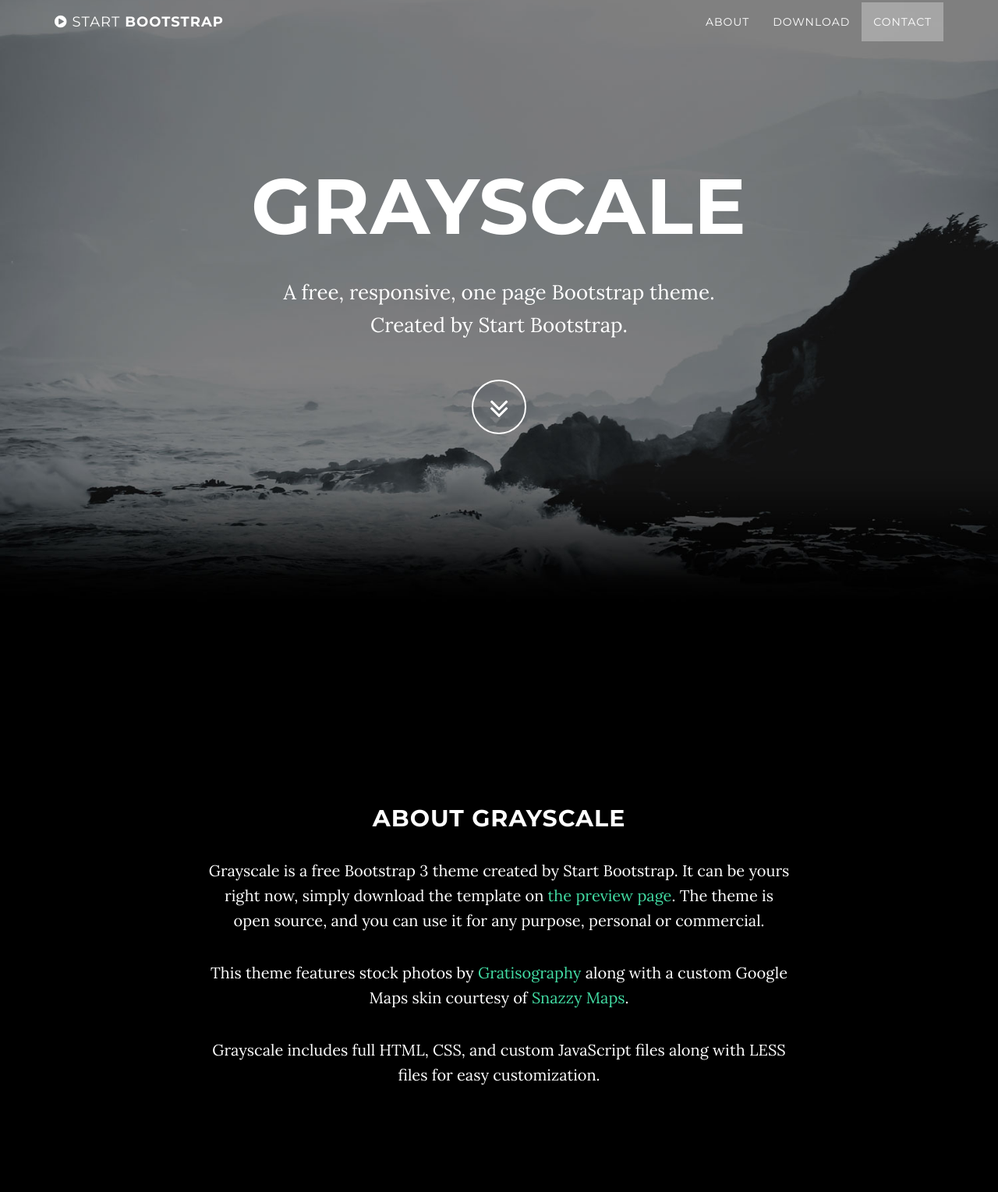
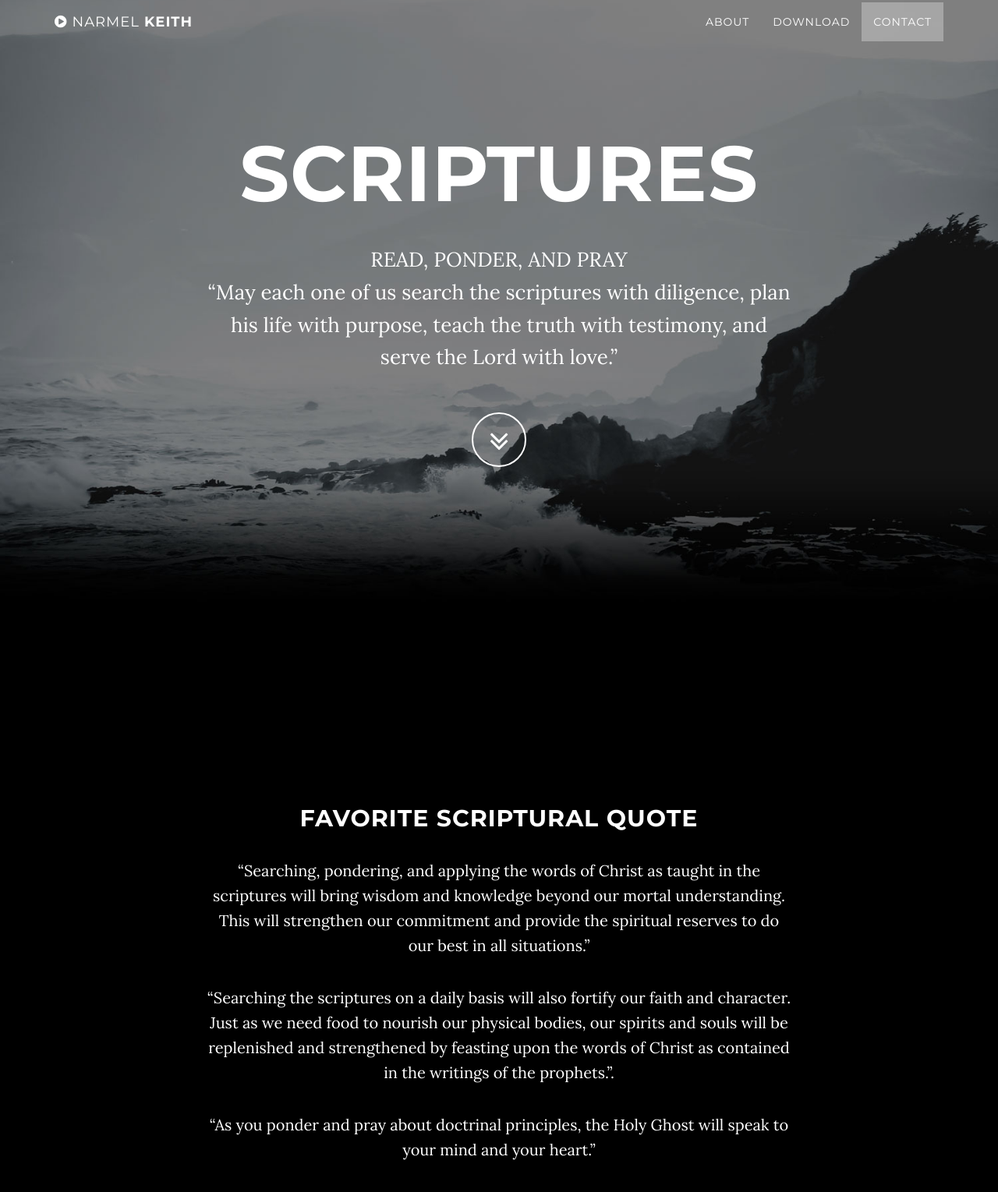
Before and after one commit to narmelkeith/website.github.io, a website: page index.html in a window 1280 px wide. Shown: the part 17-1546 px from the top of the page at 78% size. Drawn offline with nearby package versions, Linux system fonts and the light colour scheme; some packages are replaced by stand-ins of ours.

Commit message:
Update index.html

```diff
--- a/index.html
+++ b/index.html
@@ -41,7 +41,7 @@
                     Menu <i class="fa fa-bars"></i>
                 </button>
                 <a class="navbar-brand page-scroll" href="#page-top">
-                    <i class="fa fa-play-circle"></i> <span class="light">Start</span> Bootstrap
+                    <i class="fa fa-play-circle"></i> <span class="light">Narmel</span> Keith
                 </a>
             </div>
 
@@ -74,9 +74,9 @@
             <div class="container">
                 <div class="row">
                     <div class="col-md-8 col-md-offset-2">
-                        <h1 class="brand-heading">Grayscale</h1>
-                        <p class="intro-text">A free, responsive, one page Bootstrap theme.
-                            <br>Created by Start Bootstrap.</p>
+                        <h1 class="brand-heading">SCRIPTURES</h1>
+                        <p class="intro-text">READ, PONDER, AND PRAY
+                            <br>“May each one of us search the scriptures with diligence, plan his life with purpose, teach the truth with testimony, and serve the Lord with love.”</p>
                         <a href="#about" class="btn btn-circle page-scroll">
                             <i class="fa fa-angle-double-down animated"></i>
                         </a>
@@ -90,10 +90,10 @@
     <section id="about" class="container content-section text-center">
         <div class="row">
             <div class="col-lg-8 col-lg-offset-2">
-                <h2>About Grayscale</h2>
-                <p>Grayscale is a free Bootstrap 3 theme created by Start Bootstrap. It can be yours right now, simply download the template on <a href="http://startbootstrap.com/template-overviews/grayscale/">the preview page</a>. The theme is open source, and you can use it for any purpose, personal or commercial.</p>
-                <p>This theme features stock photos by <a href="http://gratisography.com/">Gratisography</a> along with a custom Google Maps skin courtesy of <a href="http://snazzymaps.com/">Snazzy Maps</a>.</p>
-                <p>Grayscale includes full HTML, CSS, and custom JavaScript files along with LESS files for easy customization.</p>
+                <h2>FAVORITE SCRIPTURAL QUOTE</h2>
+                <p>“Searching, pondering, and applying the words of Christ as taught in the scriptures will bring wisdom and knowledge beyond our mortal understanding. This will strengthen our commitment and provide the spiritual reserves to do our best in all situations.”</p>
+                <p>“Searching the scriptures on a daily basis will also fortify our faith and character. Just as we need food to nourish our physical bodies, our spirits and souls will be replenished and strengthened by feasting upon the words of Christ as contained in the writings of the prophets.”</a>.</p>
+                <p>“As you ponder and pray about doctrinal principles, the Holy Ghost will speak to your mind and your heart.”</p>
             </div>
         </div>
     </section>
```
